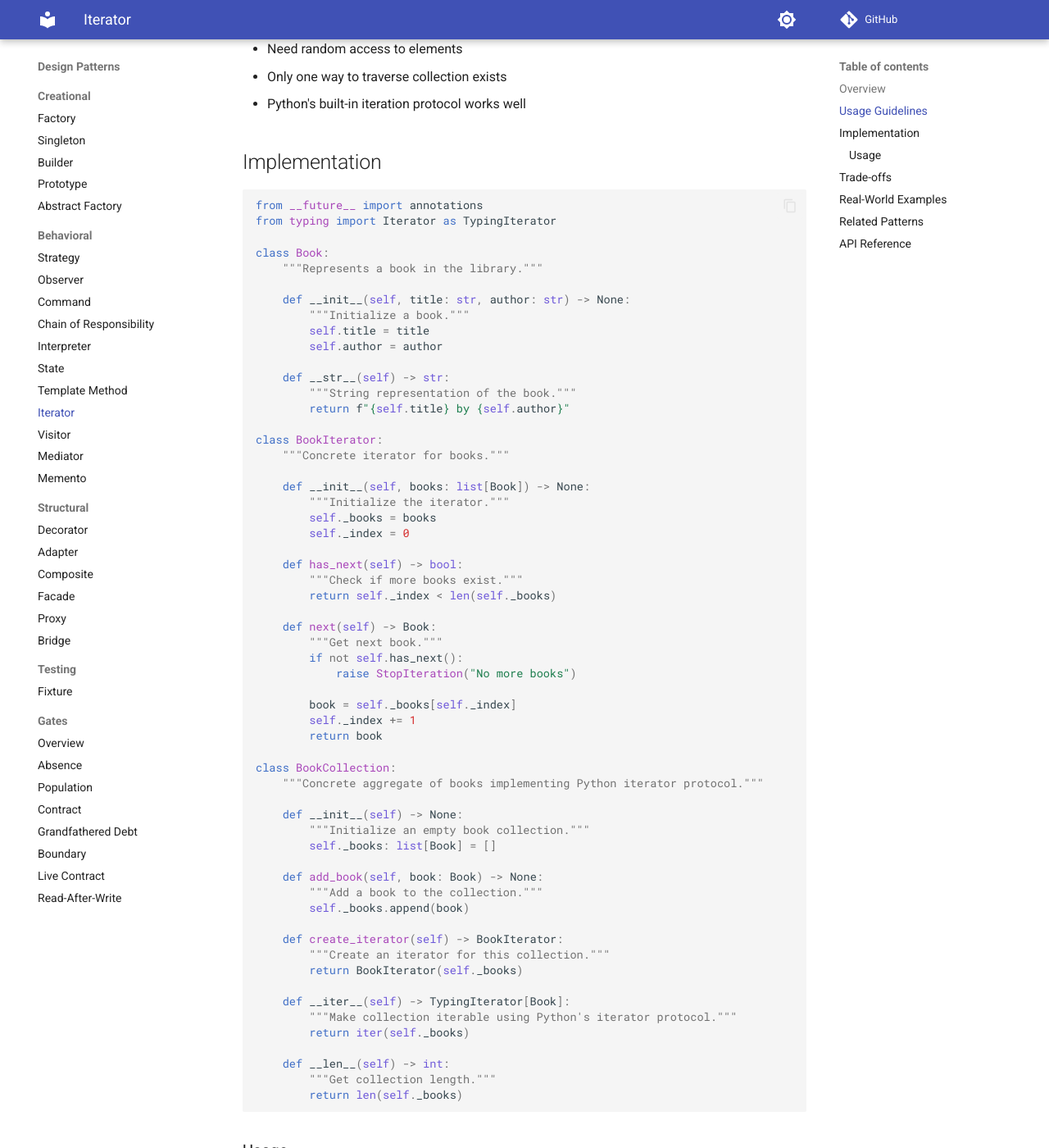
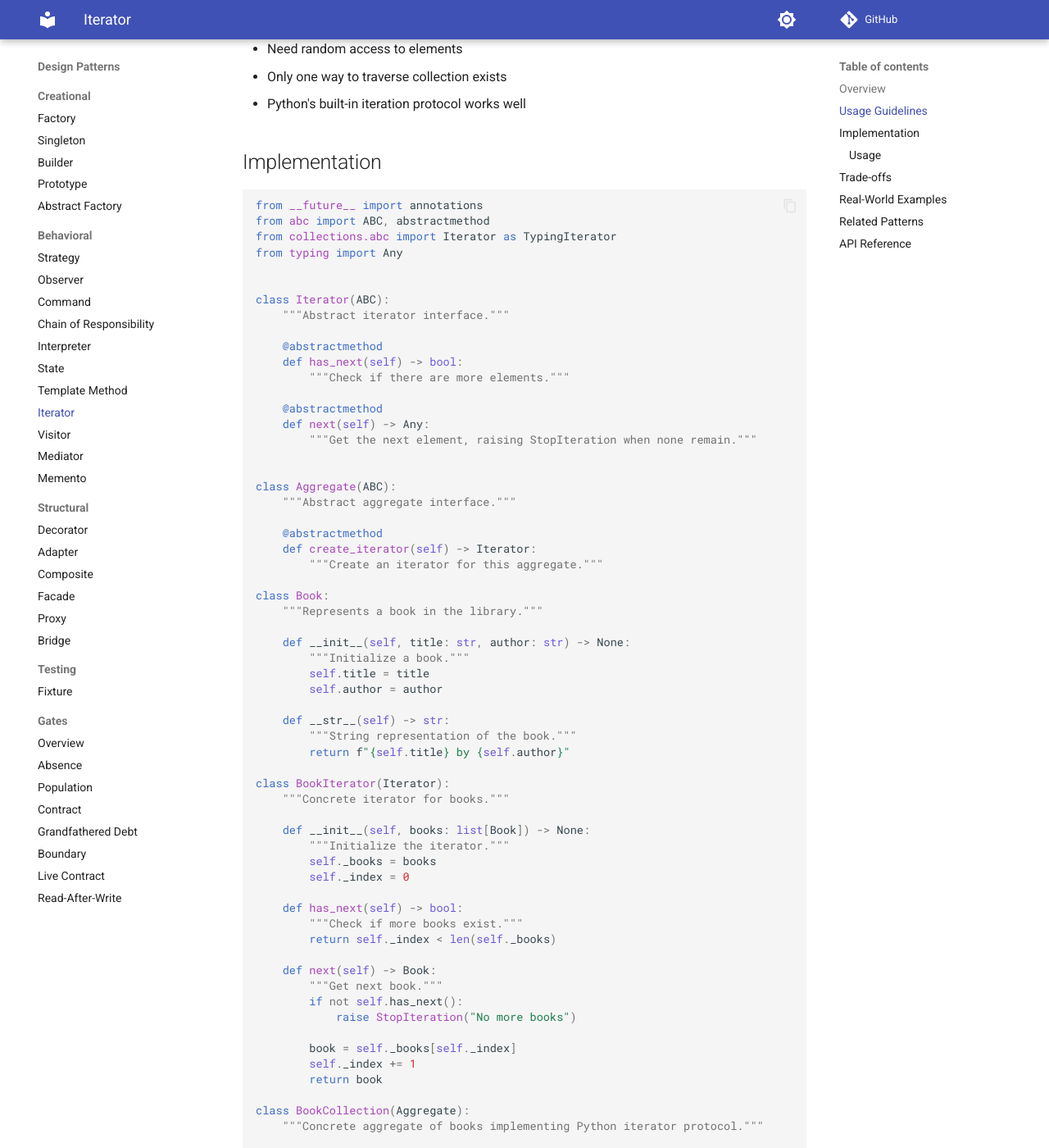
Before and after one commit to sorenwacker/DesignPatterns, an MkDocs documentation site: the page built from docs/patterns/behavioral/iterator.md, in a window 1280 px wide and 1400 px high, scrolled down 724 px. Shown: the whole window at 82% size. Built offline with MkDocs 1.6.1 and Material for MkDocs 9.7.7, drawn with Linux system fonts in a browser that asks for light colours; comment, search, counter and statistics services are not loaded.

Commit message:
Show the same bases and typing style in doc snippets as the modules use

````diff
--- a/docs/patterns/behavioral/iterator.md
+++ b/docs/patterns/behavioral/iterator.md
@@ -26,7 +26,29 @@ Provide a way to access elements of an aggregate object sequentially without exp
 
 ```python
 from __future__ import annotations
-from typing import Iterator as TypingIterator
+from abc import ABC, abstractmethod
+from collections.abc import Iterator as TypingIterator
+from typing import Any
+
+
+class Iterator(ABC):
+    """Abstract iterator interface."""
+
+    @abstractmethod
+    def has_next(self) -> bool:
+        """Check if there are more elements."""
+
+    @abstractmethod
+    def next(self) -> Any:
+        """Get the next element, raising StopIteration when none remain."""
+
+
+class Aggregate(ABC):
+    """Abstract aggregate interface."""
+
+    @abstractmethod
+    def create_iterator(self) -> Iterator:
+        """Create an iterator for this aggregate."""
 
 class Book:
     """Represents a book in the library."""
@@ -40,7 +62,7 @@ class Book:
         """String representation of the book."""
         return f"{self.title} by {self.author}"
 
-class BookIterator:
+class BookIterator(Iterator):
     """Concrete iterator for books."""
 
     def __init__(self, books: list[Book]) -> None:
@@ -61,7 +83,7 @@ class BookIterator:
         self._index += 1
         return book
 
-class BookCollection:
+class BookCollection(Aggregate):
     """Concrete aggregate of books implementing Python iterator protocol."""
 
     def __init__(self) -> None:
````
Also changed, not shown: docs/patterns/behavioral/chain_of_responsibility.md (+2 -2 lines), docs/patterns/structural/proxy.md (+2 -2 lines), docs/patterns/testing/fixture.md (+2 -1 lines), docs/practical_examples.md (+0 -2 lines), 1 other file.
